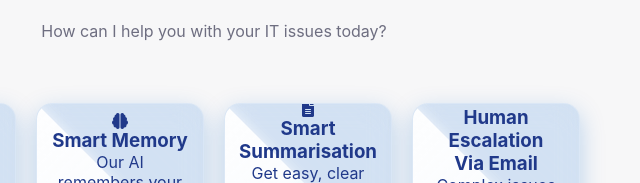
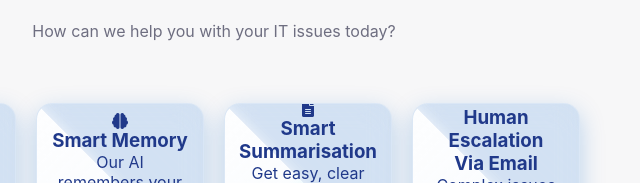
Before and after one commit to nithinrash/cidcd, a plain HTML site: page frontend/index.html in a window 1280 px wide. Shown: the part 247-430 px from the top of the page, 556-1196 px from the left. Drawn offline with Linux system fonts and the light colour scheme.

Commit message:
Update index.html

```diff
--- a/frontend/index.html
+++ b/frontend/index.html
@@ -61,7 +61,7 @@
             <div class="welcome-container" id="welcome-container">
                 <img src="logo.png" alt="Winger IT Logo" class="logo-img2">
                 <h2>Winger-IT AI SupportDesk</h2>
-                <p>How can I help you with your IT issues today?</p>
+                <p>How can we help you with your IT issues today?</p>
 
                 <div class="features-grid">
                     <div class="feature-item">
```
